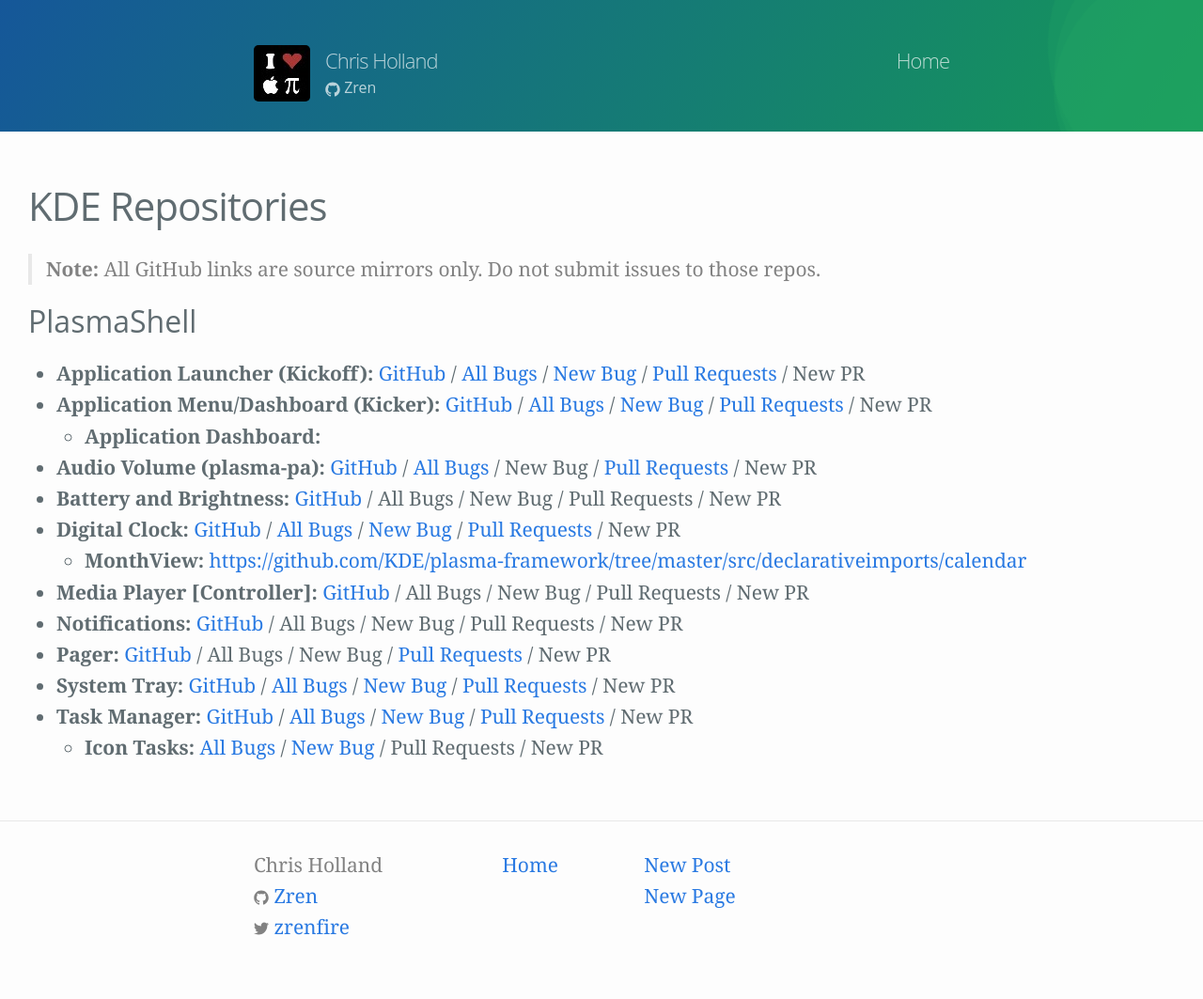
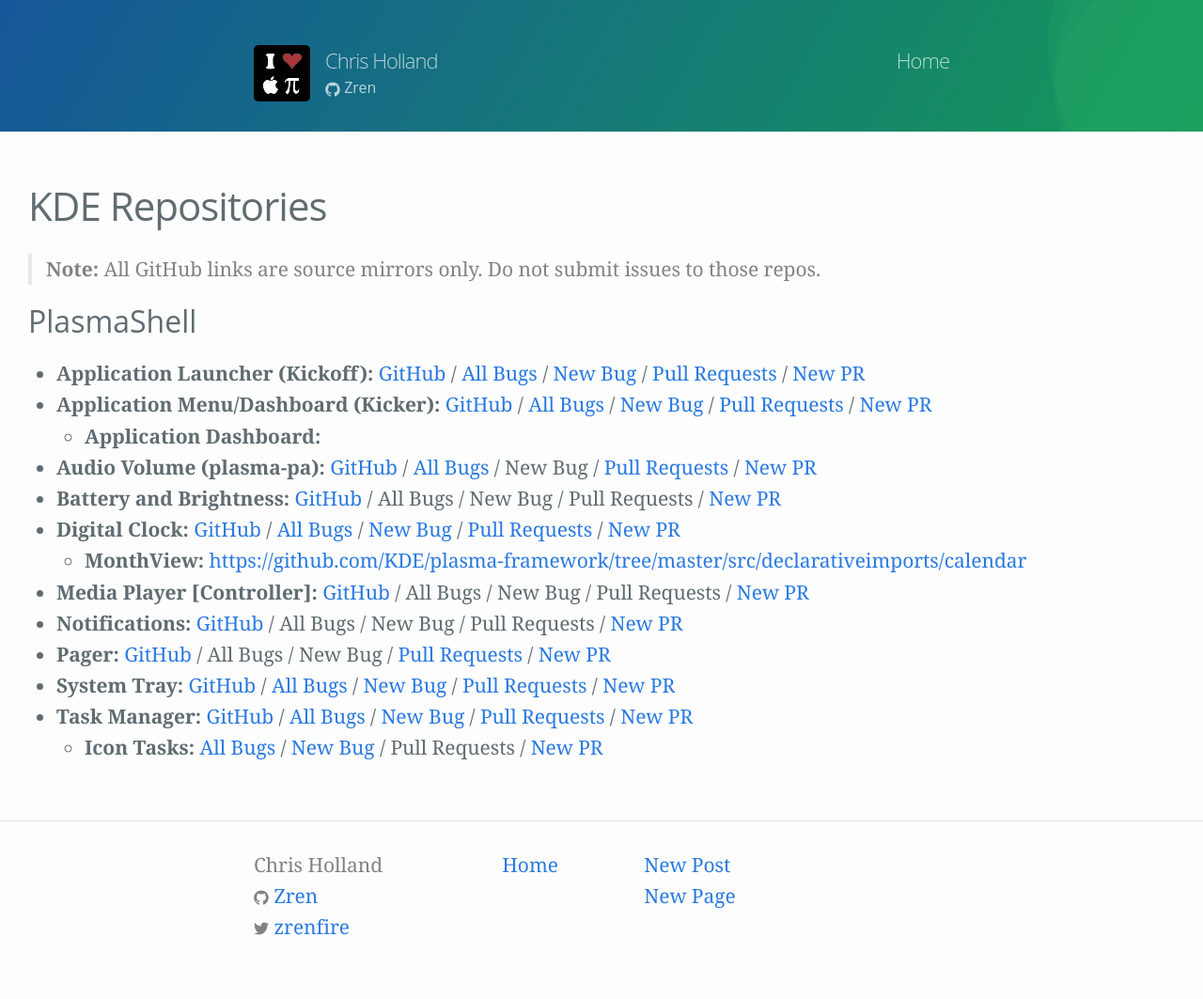
Before and after one commit to Zren/zren.github.io, a Jekyll site: the page built from kderepos.md, in a window 1280 px wide. Shown: the whole page at 94% size. Built offline with Jekyll 4.4.1, drawn with Linux system fonts in a browser that asks for light colours; some of the changed lines change nothing that is shown.

Commit message:
Add link for creating a new pr

```diff
--- a/kderepos.md
+++ b/kderepos.md
@@ -23,18 +23,19 @@
 {% assign phabDiffs = 'https://phabricator.kde.org/differential/query/' %}
 {% assign phabDiffsDesktop = 'https://phabricator.kde.org/differential/query/7LklMmkHDcva/#R' %}
 {% assign phabDiffsWorkspace = 'https://phabricator.kde.org/differential/query/stR7aMSmxBU./#R' %}
+{% assign phabNewDiff = 'https://phabricator.kde.org/differential/diff/create/' %}
 
 
-* **Application Launcher (Kickoff):** [GitHub](https://github.com/KDE/plasma-desktop/blob/master/applets/kickoff/) / [All Bugs]({{kdeBugList}}product=plasmashell&component=Application%20Launcher%20%28Kickoff%29&list_id=1406061) / [New Bug]({{kdeNewBug}}product=plasmashell&component=Application%20Launcher%20%28Kickoff%29) / [Pull Requests]({{phabDiffsDesktop}}) / New PR
-* **Application Menu/Dashboard (Kicker):** [GitHub](https://github.com/KDE/plasma-desktop/blob/master/applets/kicker/) / [All Bugs]({{kdeBugList}}product=plasmashell&component=Application%20Menu%20%28Kicker%29&list_id=1406061) / [New Bug]({{kdeNewBug}}product=plasmashell&component=Application%20Menu%20%28Kicker%29) / [Pull Requests]({{phabDiffsDesktop}}) / New PR
+* **Application Launcher (Kickoff):** [GitHub](https://github.com/KDE/plasma-desktop/blob/master/applets/kickoff/) / [All Bugs]({{kdeBugList}}product=plasmashell&component=Application%20Launcher%20%28Kickoff%29&list_id=1406061) / [New Bug]({{kdeNewBug}}product=plasmashell&component=Application%20Launcher%20%28Kickoff%29) / [Pull Requests]({{phabDiffsDesktop}}) / [New PR]({{phabNewDiff}})
+* **Application Menu/Dashboard (Kicker):** [GitHub](https://github.com/KDE/plasma-desktop/blob/master/applets/kicker/) / [All Bugs]({{kdeBugList}}product=plasmashell&component=Application%20Menu%20%28Kicker%29&list_id=1406061) / [New Bug]({{kdeNewBug}}product=plasmashell&component=Application%20Menu%20%28Kicker%29) / [Pull Requests]({{phabDiffsDesktop}}) / [New PR]({{phabNewDiff}})
     * **Application Dashboard:**
-* **Audio Volume (plasma-pa):** [GitHub](https://github.com/KDE/plasma-pa) / [All Bugs]({{kdeBugList}}product=plasma-pa&list_id=1406062) / New Bug / [Pull Requests]({{phabDiffs}}NlM7ES4ji2UX/#R) / New PR
-* **Battery and Brightness:** [GitHub](https://github.com/KDE/plasma-workspace/tree/master/applets/batterymonitor) / All Bugs / New Bug / Pull Requests / New PR
-* **Digital Clock:** [GitHub](https://github.com/KDE/plasma-desktop/blob/master/applets/kicker/) / [All Bugs]({{kdeBugList}}product=plasmashell&component=Digital%20Clock&list_id=1406061) / [New Bug]({{kdeNewBug}}product=plasmashell&component=Digital%20Clock) / [Pull Requests]({{phabDiffsWorkspace}}) / New PR
+* **Audio Volume (plasma-pa):** [GitHub](https://github.com/KDE/plasma-pa) / [All Bugs]({{kdeBugList}}product=plasma-pa&list_id=1406062) / New Bug / [Pull Requests]({{phabDiffs}}NlM7ES4ji2UX/#R) / [New PR]({{phabNewDiff}})
+* **Battery and Brightness:** [GitHub](https://github.com/KDE/plasma-workspace/tree/master/applets/batterymonitor) / All Bugs / New Bug / Pull Requests / [New PR]({{phabNewDiff}})
+* **Digital Clock:** [GitHub](https://github.com/KDE/plasma-desktop/blob/master/applets/kicker/) / [All Bugs]({{kdeBugList}}product=plasmashell&component=Digital%20Clock&list_id=1406061) / [New Bug]({{kdeNewBug}}product=plasmashell&component=Digital%20Clock) / [Pull Requests]({{phabDiffsWorkspace}}) / [New PR]({{phabNewDiff}})
     * **MonthView:** <https://github.com/KDE/plasma-framework/tree/master/src/declarativeimports/calendar>
-* **Media Player [Controller]:** [GitHub](https://github.com/KDE/plasma-workspace/tree/master/applets/mediacontroller) / All Bugs / New Bug / Pull Requests / New PR
-* **Notifications:** [GitHub](https://github.com/KDE/plasma-workspace/tree/master/applets/notifications) / All Bugs / New Bug / Pull Requests / New PR
-* **Pager:** [GitHub](https://github.com/KDE/plasma-desktop/blob/master/applets/pager/) / All Bugs / New Bug / [Pull Requests]({{phabDiffsDesktop}}) / New PR
-* **System Tray:** [GitHub](https://github.com/KDE/plasma-workspace/tree/master/applets/systemtray/) / [All Bugs]({{kdeBugList}}product=plasmashell&component=System%20Tray&list_id=1408524) / [New Bug]({{kdeNewBug}}product=plasmashell&component=System%20Tray) / [Pull Requests]({{phabDiffsWorkspace}}) / New PR
-* **Task Manager:** [GitHub](https://github.com/KDE/plasma-desktop/blob/master/applets/taskmanager/) / [All Bugs]({{kdeBugList}}product=plasmashell&component=Task%20Manager&list_id=1407534) / [New Bug]({{kdeNewBug}}product=plasmashell&component=Task%20Manager) / [Pull Requests]({{phabDiffsDesktop}}) / New PR
-    * **Icon Tasks:** [All Bugs]({{kdeBugList}}product=plasmashell&component=Icons-only%20Task%20Manager&list_id=1407535) / [New Bug]({{kdeNewBug}}product=plasmashell&component=Icons-only%20Task%20Manager) / Pull Requests / New PR
+* **Media Player [Controller]:** [GitHub](https://github.com/KDE/plasma-workspace/tree/master/applets/mediacontroller) / All Bugs / New Bug / Pull Requests / [New PR]({{phabNewDiff}})
+* **Notifications:** [GitHub](https://github.com/KDE/plasma-workspace/tree/master/applets/notifications) / All Bugs / New Bug / Pull Requests / [New PR]({{phabNewDiff}})
+* **Pager:** [GitHub](https://github.com/KDE/plasma-desktop/blob/master/applets/pager/) / All Bugs / New Bug / [Pull Requests]({{phabDiffsDesktop}}) / [New PR]({{phabNewDiff}})
+* **System Tray:** [GitHub](https://github.com/KDE/plasma-workspace/tree/master/applets/systemtray/) / [All Bugs]({{kdeBugList}}product=plasmashell&component=System%20Tray&list_id=1408524) / [New Bug]({{kdeNewBug}}product=plasmashell&component=System%20Tray) / [Pull Requests]({{phabDiffsWorkspace}}) / [New PR]({{phabNewDiff}})
+* **Task Manager:** [GitHub](https://github.com/KDE/plasma-desktop/blob/master/applets/taskmanager/) / [All Bugs]({{kdeBugList}}product=plasmashell&component=Task%20Manager&list_id=1407534) / [New Bug]({{kdeNewBug}}product=plasmashell&component=Task%20Manager) / [Pull Requests]({{phabDiffsDesktop}}) / [New PR]({{phabNewDiff}})
+    * **Icon Tasks:** [All Bugs]({{kdeBugList}}product=plasmashell&component=Icons-only%20Task%20Manager&list_id=1407535) / [New Bug]({{kdeNewBug}}product=plasmashell&component=Icons-only%20Task%20Manager) / Pull Requests / [New PR]({{phabNewDiff}})
```
